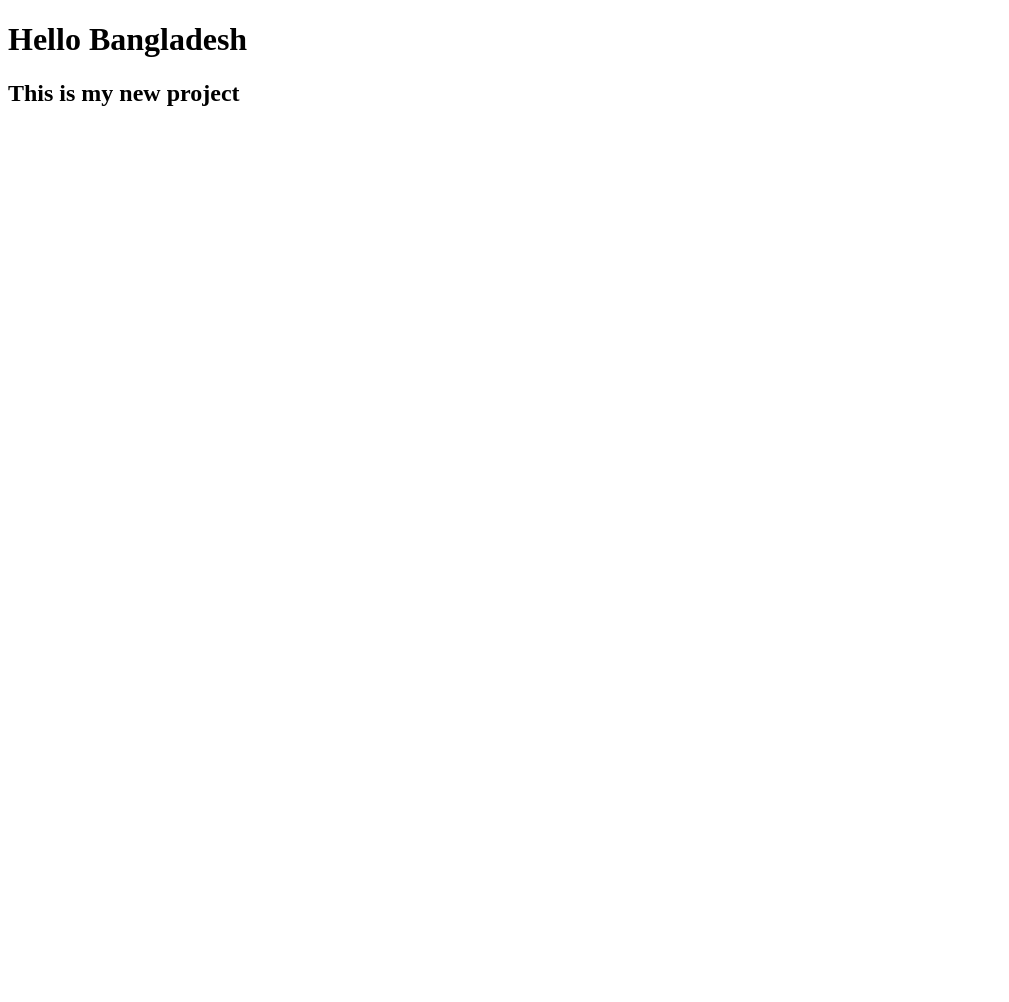
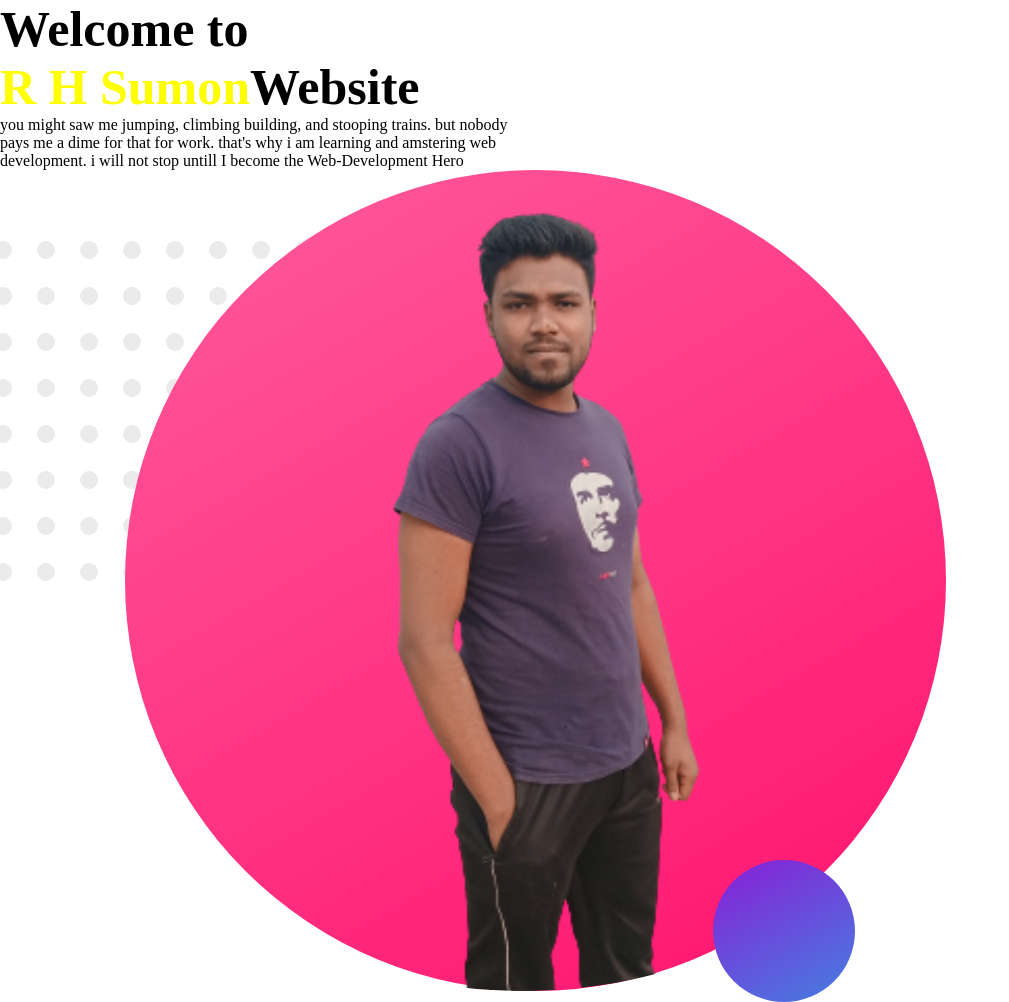
Before and after one commit to rhsumonDev/web-portfolio, a plain HTML site: page index.html in a window 1280 px wide. Shown: the whole page, without its empty margins (0-1009 px from the left). Before the commit the page ends 800 px from the top, so only its background shows below. Drawn offline with Linux system fonts and the light colour scheme.

Commit message:
section change

```diff
--- a/index.html
+++ b/index.html
@@ -8,7 +8,15 @@
     <title>portfolio wbsite</title>
 </head>
 <body>
-    <h1>Hello Bangladesh</h1>
-    <h2>This is my new project</h2>
+    <section>
+        <div class="half-width">
+            <h1>Welcome to</h1>
+            <h1><span class="name-heighlight">R H Sumon</span>Website</h1>
+            <p>you might saw me jumping, climbing building, and stooping trains. but nobody pays me a dime for that for work. that's why i am learning and amstering web development. i will not stop untill I become the Web-Development Hero</p>
+        </div>
+        <div class="half-width">
+            <img src="images/sumon.png" alt="sumon">
+        </div>
+    </section>
 </body>
 </html>
--- a/style.css
+++ b/style.css
@@ -0,0 +1,13 @@
+*{
+    margin:0;
+    padding:0;
+}
+h1{
+    font-size: 50px;
+}
+.name-heighlight{
+    color:yellow;
+}
+.half-width{
+    width: 40%;
+}
```
